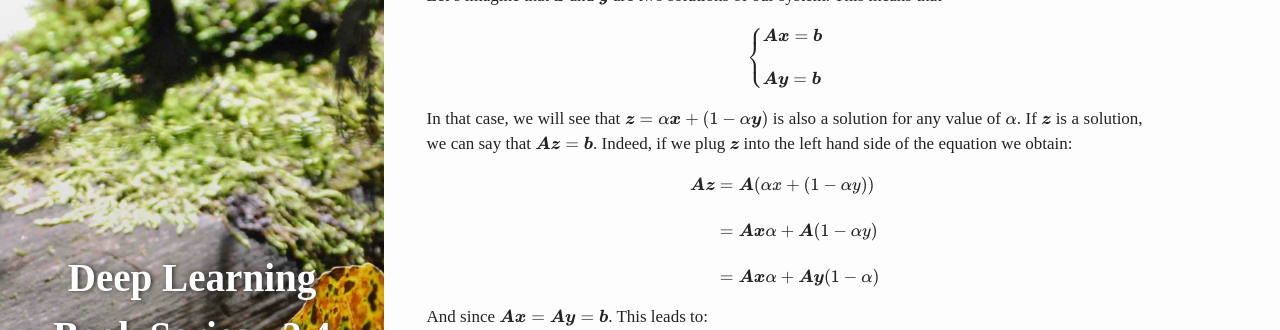
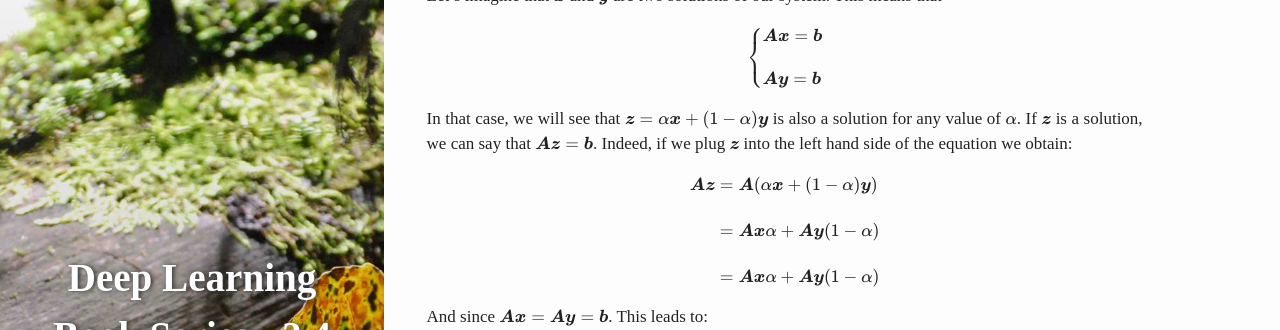
Before and after one commit to hadrienj/hadrienj.github.io, a Jekyll site: the page built from _posts/2018-03-26-Deep-Learning-Book-Series-2.4-Dependence-and-Span.md, in a window 1280 px wide and 900 px high, scrolled down 2027 px. Shown: the part 152-482 px from the top of the window. Built offline with Jekyll 4.4.1, drawn with Linux system fonts in a browser that asks for light colours; formulas are drawn with MathJax 3; comment, search, counter and statistics services are not loaded.

Commit message:
fixes error in 2.4

```diff
--- a/_posts/2018-03-26-Deep-Learning-Book-Series-2.4-Dependence-and-Span.md
+++ b/_posts/2018-03-26-Deep-Learning-Book-Series-2.4-Dependence-and-Span.md
@@ -79,13 +79,13 @@ $$
 $$
 </div>
 
-In that case, we will see that $\bs{z}=\alpha \bs{x} + (1-\alpha \bs{y})$ is also a solution for any value of $\alpha$. If $\bs{z}$ is a solution, we can say that $\bs{Az}=\bs{b}$. Indeed, if we plug $\bs{z}$ into the left hand side of the equation we obtain:
+In that case, we will see that $\bs{z}=\alpha \bs{x} + (1-\alpha)\bs{y}$ is also a solution for any value of $\alpha$. If $\bs{z}$ is a solution, we can say that $\bs{Az}=\bs{b}$. Indeed, if we plug $\bs{z}$ into the left hand side of the equation we obtain:
 
 <div>
 $$
 \begin{align*}
-\bs{Az}&=\bs{A}(\alpha x + (1-\alpha y))\\\\
-    &=\bs{Ax}\alpha + \bs{A}(1-\alpha y)\\\\
+\bs{Az}&=\bs{A}(\alpha \bs{x} + (1-\alpha)\bs{y})\\\\
+    &=\bs{Ax}\alpha + \bs{Ay}(1-\alpha)\\\\
     &=\bs{Ax}\alpha + \bs{Ay}(1-\alpha)
 \end{align*}
 $$
```
Also changed, not shown: _posts/2018-03-26-Deep-Learning-Book-Series-Introduction.md (+11 -11 lines).
